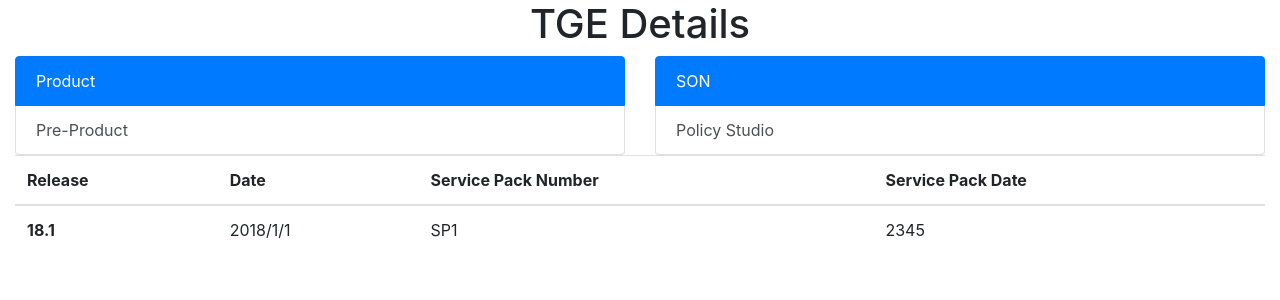
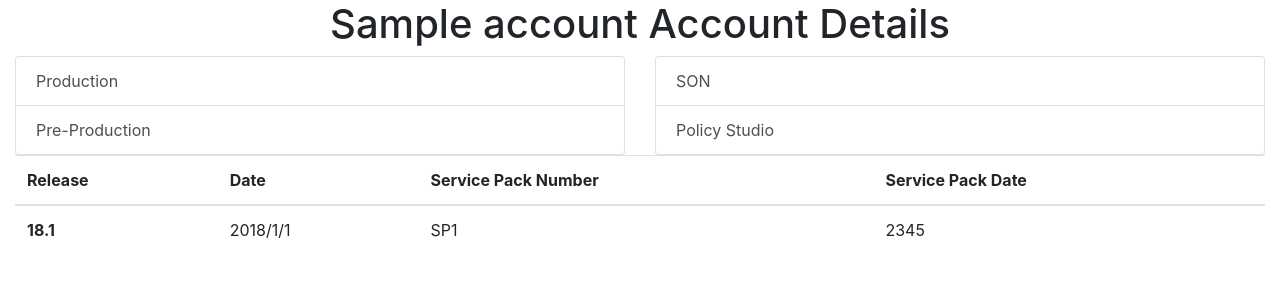
Before and after one commit to MaxRomanikoCellwize/ReleasePortal, a Django app: template ReleaseBot/releasebot/templates/releasebot/account.html in a window 1280 px wide. Shown: the top 300 px of the page. Run offline with Django 3.2, Linux system fonts and the light colour scheme; the template is opened without the code that fills it: most values are stand-ins (such as "Sample title", 1, 10 or a date in 2020); some libraries are stand-ins or nearby versions.

Commit message:
Add account product and environment selection

```diff
--- a/ReleaseBot/releasebot/templates/releasebot/account.html
+++ b/ReleaseBot/releasebot/templates/releasebot/account.html
@@ -16,20 +16,36 @@
         <div class="container-fluid">
             <div class="row">
                 <div class="col-12">
-                    <h1 class="text-center">TGE Details</h1>
+                    <h1 class="text-center">{{ account.name }} Account Details</h1>
                 </div>
             </div>
             <div class="row">
                 <div class="col-6">
                     <div class="list-group">
-                      <a href="#" class="list-group-item list-group-item-action active">Product</a>
-                      <a href="#" class="list-group-item list-group-item-action">Pre-Product</a>
+                      <a href="../../1/{{product}}" class="list-group-item list-group-item-action
+                      {% ifequal '1' environment %}
+                        active
+                      {% endifequal %}
+                        ">Production</a>
+                      <a href="../../2/{{product}}" class="list-group-item list-group-item-action
+                        {% ifequal '2' environment %}
+                        active
+                      {% endifequal %}
+                        ">Pre-Production</a>
                     </div>
                 </div>
                 <div class="col-6">
                     <div class="list-group">
-                      <a href="#" class="list-group-item list-group-item-action active">SON</a>
-                      <a href="#" class="list-group-item list-group-item-action">Policy Studio</a>
+                      <a href="../1" class="list-group-item list-group-item-action
+                        {% ifequal '1' product %}
+                        active
+                      {% endifequal %}
+                        ">SON</a>
+                      <a href="../2" class="list-group-item list-group-item-action
+  {% ifequal '2' product %}
+                        active
+                      {% endifequal %}
+">Policy Studio</a>
                     </div>
                 </div>
             </div>
--- a/ReleaseBot/releasebot/urls.py
+++ b/ReleaseBot/releasebot/urls.py
@@ -7,5 +7,5 @@ app_name = 'releasebot'
 urlpatterns = [
     url(r'^$', views.index, name='index'),
     url(r'^release/(?P<release_id>[0-9]+)/$', views.release, name='release'),
-    url(r'^account/(?P<account_id>[0-9]+)/$', views.account, name='account'),
+    url(r'^account/(?P<account_id>[0-9]+)/(?P<environment_id>[0-9]+)/(?P<product_id>[0-9]+)/$', views.account, name='account'),
 ]
```
Also changed, not shown: ReleaseBot/releasebot/views.py (+16 -4 lines).
